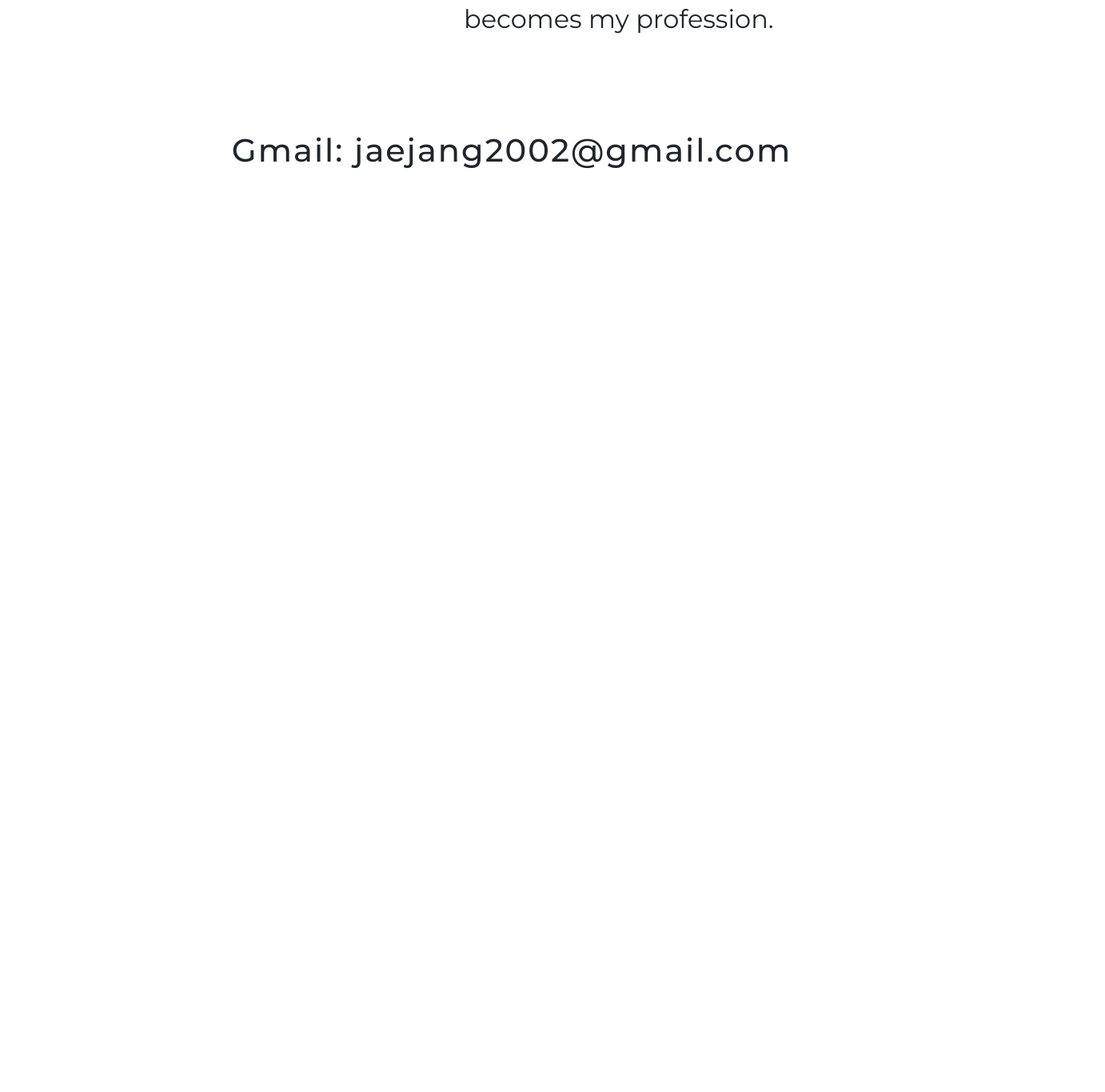
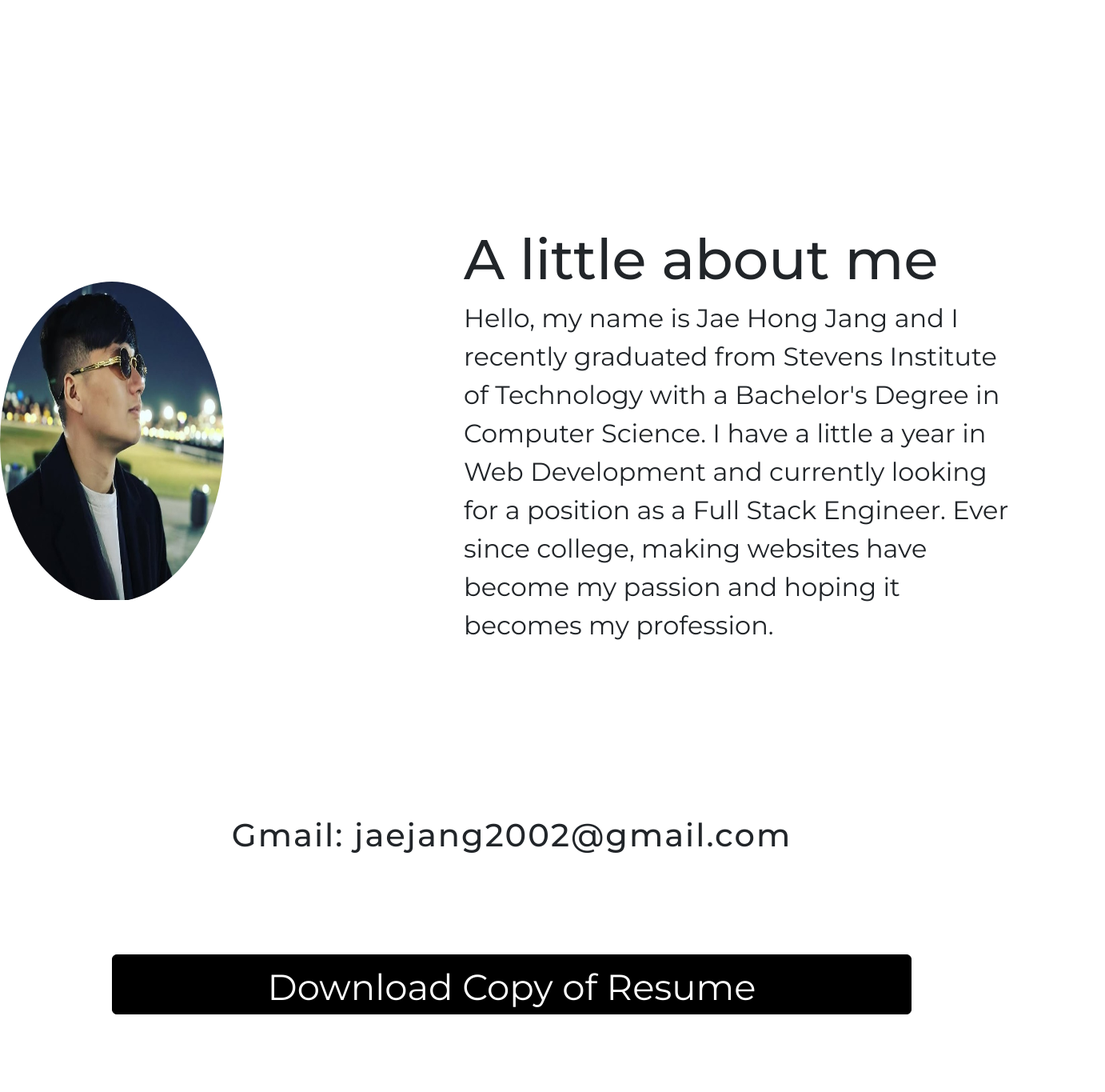
Before and after one commit to jaejang02/My-Website, a React (Create React App) app in the folder client/: page / in a window 1280 px wide. Shown: the part 860-2225 px from the top of the page at 80% size, 1382 px wide, since content can reach past the window. Before the commit the page ends 1072 px from the top, so only its background shows below. Built offline with nearby package versions, Linux system fonts and the light colour scheme; a web font is replaced by a local one.

Commit message:
Fixed up website

```diff
--- a/client/src/App.jsx
+++ b/client/src/App.jsx
@@ -3,7 +3,6 @@
 import TheNavBar from './components/MyNavBar';
 import Home from './components/Home';
 import Projects from './components/projects';
-import Resume from './components/resume';
 import {Route, Routes} from 'react-router-dom';
 function App() {
   return (
@@ -15,7 +14,6 @@
         <Routes>
           <Route path ='/' element = {<Home/>}/>
           <Route path = '/projects' element = {<Projects/>}/>
-          <Route path ='/resume' element ={<Resume/>}/>
         </Routes>
       </main>
     </div>
--- a/client/src/components/Home.jsx
+++ b/client/src/components/Home.jsx
@@ -1,20 +1,49 @@
 import './style.css'
 import Title from './Title';
 import AboutMe from './aboutMe';
+import despair from '../img/Despair.jpg'
+import Button from 'react-bootstrap/Button'
+import {Image} from 'react-bootstrap'
+import React, {useEffect} from "react";
+import resume from '../img/Resume.pdf'
 function Home() {
+    useEffect(() => {
+        const observer = new IntersectionObserver((entries) => {
+            entries.forEach((entry) => {
+                console.log(entry)
+                if (entry.isIntersecting) {
+                    entry.target.classList.add('show');
+                }
+
+                else{
+                    entry.target.classList.remove('show');
+                }
+            });
+        });
+        const hiddenElements = document.querySelectorAll('.hidden');
+        hiddenElements.forEach((el) => observer.observe(el));
+        return () => observer.disconnect(); // Clean up observer on unmount
+    }, []);
     return (
         <div>
-             <div className = "middle-align">
+
+            <section className ="hidden">
                 <Title/>
-            </div>
-            <div className = "middle-align">
+            </section>
+            <section className= "hidden">
                 <AboutMe/>
-            </div>
-            <div className ="middle-align">
-                <div class="typing">
+            </section>
+            <section>
+                <div className="hidden">
                     <h2 className ='header2-text'>Gmail: jaejang2002@gmail.com</h2>
                 </div>
-            </div>
+                <div className="hidden">
+                    <Button href={resume} download className="resume-button">Download Copy of Resume</Button>
+                </div>
+                <div className ="hidden">
+                    <Image src= {despair}/>
+                </div>
+            </section>
         </div>
     )
 }
--- a/client/src/components/MyNavBar.jsx
+++ b/client/src/components/MyNavBar.jsx
@@ -15,9 +15,6 @@
             <Nav.Link className="nav-link">
               Hobbies
             </Nav.Link>
-            <Nav.Link className = "nav-link" href='/resume'>
-              Resume
-            </Nav.Link>
           </Nav>
         </Navbar.Collapse>
       </Container>
--- a/client/src/components/Title.jsx
+++ b/client/src/components/Title.jsx
@@ -5,7 +5,7 @@
 
 
     return (
-        <div class="typing">
+        <div className="typing">
             <h1 className ='header-text'>Hello, My Name is Jae Hong Jang and welcome to my website!</h1>
         </div>
     );
--- a/client/src/components/projects.jsx
+++ b/client/src/components/projects.jsx
@@ -1,5 +1,5 @@
 import './style.css';
-import React, {useState, useEffect, useRef}  from "react";
+import React, {useState, useEffect, useRef}  from "react"
 // import { Accordion } from 'react-bootstrap';
 import pov from '../img/pov.jpg'
 import git_icon from '../img/git-icon.png'
@@ -52,7 +52,7 @@
         <div className = 'wrapper'>
             <button className={`question-container ${title} ${isOpen ? 'active' : ''}`} onClick={onClick} >
                 <p className='question-content'>{title}</p>
-                <RiArrowDropDownLine className={`arrow ${isOpen ? 'active' : ''}`} />
+                <RiArrowDropDownLine className={`arrow ${title} ${isOpen ? 'active' : ''}`} />
             </button>
             <div ref={contentHeight} className="answer-container"
                 style={
--- a/client/src/components/resume.jsx
+++ /dev/null
@@ -1,15 +0,0 @@
-import './style.css';
-import despair from '../img/Despair.jpg'
-const DisplayResume = () => {
-    return(
-        <div className ='middle-align'>
-            <h1 className='header-text'>
-                <a href ={despair} download>
-                    Download Copy of My Resume
-                </a>
-            </h1>
-        </div>
-    );
-}
-
-export default DisplayResume
--- a/client/src/components/style.css
+++ b/client/src/components/style.css
@@ -4,12 +4,39 @@
 *{
     font-family: "Montserrat", sans-serif;
 }
+
+/*CSS for home page*/
 .home-button {
     color: black;
     font-size: 2rem;
     font-weight: 700;
     cursor: pointer;
 
+}
+section {
+    display:grid;
+    place-items: center;
+    align-content: center;
+    min-height: 100vh;
+}
+
+.hidden {
+    opacity: 0;
+    filter: blur(5px);
+    transform: translateX(-100%);
+    transition: all 1s;
+    margin-bottom: 100px;
+}
+
+@media(prefers-reduced-motion){
+    .hidden {
+        transition: none;
+    }
+}
+.show {
+    opacity: 1;
+    filter: blur(0);
+    transform: translateX(0);
 }
 .nav-link {
     color: black;
@@ -24,7 +51,6 @@
     border-bottom-right-radius: 15px;
 
 }
-
 
 .nav-link:hover {
     color: white;
@@ -156,6 +182,7 @@
     background-image: linear-gradient(90deg,rgba(0,0,0),rgba(0,0,0, 0.7),transparent);
 }
 
+/* Jasmin Accordion CSS*/
 .accordion .wrapper .question-container:hover {
     color: black;
     background-image: linear-gradient(90deg,rgba(0,0,0,0.2),rgba(0,0,0,0.04),transparent);
@@ -170,7 +197,17 @@
     color: rgb(0, 209, 133);
     background-image: linear-gradient(90deg,rgba(0,0,0,0.2),rgba(0,0,0,0.04),transparent);
 }
+.accordion .wrapper.arrow.Jasmin{
+    font-size: 2rem;
+    transition: .5s ease-in-out;
+    color: rgba(0,209,133);
+  }
 
+.accordion .arrow.Jasmin.active {
+    rotate: 180deg;
+    color: rgba(0,209,133);
+}
+/* Word-Boss Accordion CSS*/
 .accordion .question-container.Word-Boss.active {
     color: white;
     background-image: linear-gradient(90deg,rgb(255,140,0), white);
@@ -180,39 +217,61 @@
     color: rgb(255,140,0);
     background-image: linear-gradient(90deg,rgba(0,0,0,0.2),rgba(0,0,0,0.04),transparent);
 }
+.accordion .wrapper.arrow.Word-Boss{
+    font-size: 2rem;
+    transition: .5s ease-in-out;
+    color: rgb(255,140,0);
+  }
 
+.accordion .arrow.Word-Boss.active {
+    rotate: 180deg;
+    color: rgb(255,140,0);
+}
+/* Jimbro Accordion CSS*/
 .accordion .question-container.Jimbro.active {
     color: white;
     background-image: linear-gradient(90deg,#325288, white);
 }
 
 .accordion .wrapper .question-container.Jimbro:hover {
-    color: #325288; ;
+    color: #325288;
     background-image: linear-gradient(90deg,rgba(0,0,0,0.2),rgba(0,0,0,0.04),transparent);
 }
 
+.accordion .wrapper.arrow.Jimbro{
+    font-size: 2rem;
+    transition: .5s ease-in-out;
+    color: #325288;
+  }
+
+.accordion .arrow.Jimbro.active {
+    rotate: 180deg;
+    color: #325288;
+}
+
+/* Trvl Accordion CSS*/
 .accordion .question-container.Trvl.active {
     color: white;
     background-image: linear-gradient(90deg,#FF1A1A, white);
 }
 
 .accordion .wrapper .question-container.Trvl:hover {
-    color: #FF1A1A; ;
+    color: #FF1A1A;
     background-image: linear-gradient(90deg,rgba(0,0,0,0.2),rgba(0,0,0,0.04),transparent);
 }
 
-.accordion .wrapper .arrow {
-  font-size: 2rem;
-  transition: .5s ease-in-out;
+.accordion .wrapper.arrow.Trvl{
+    font-size: 2rem;
+    transition: .5s ease-in-out;
+    color: #FF1A1A;
+  }
+
+.accordion .arrow.Trvl.active {
+    rotate: 180deg;
+    color: #FF1A1A;
 }
 
-
-
-.accordion .arrow.active {
-  rotate: 180deg;
-  color: black;
-}
-
+/*Inner content for accordion*/
 .accordion .wrapper .answer-container {
   padding: 0 1rem;
   transition: height .7s ease-in-out;
@@ -223,6 +282,8 @@
   font-size: 25px;
   font-style: italic;
 }
+
+
 .hover-link {
     position: relative;
     text-decoration: none;
@@ -252,7 +313,7 @@
     transition: opacity 0.3s ease;
     pointer-events: none;
   }
-
+/*Git-hub link */
   .git-Image {
     border-radius: 50%;
     overflow: hidden;
@@ -282,3 +343,20 @@
     transition: opacity 0.3s ease;
     pointer-events: none;
   }
+
+  /*CSS for resume page*/
+
+.resume-button{
+    width: 1000px;
+    height: 75px;
+    justify-content: center;
+    font-size: 45px;
+    display: flex;
+    background-color: black;
+    border-color: black;
+}
+
+.resume-button:hover{
+    background-color: white;
+    color: black;
+}
```
Also changed, not shown: client/src/components/aboutMe.jsx (+3 -2 lines), 1 other file (tests, documents, lock files or other folders).
